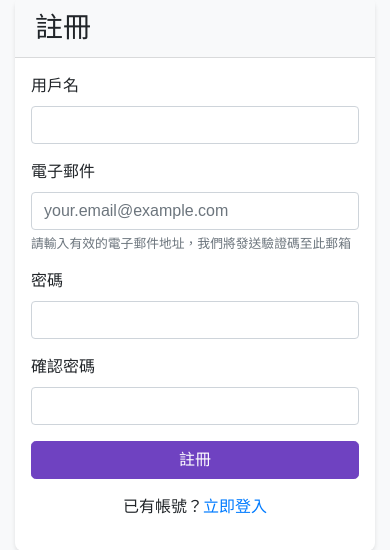
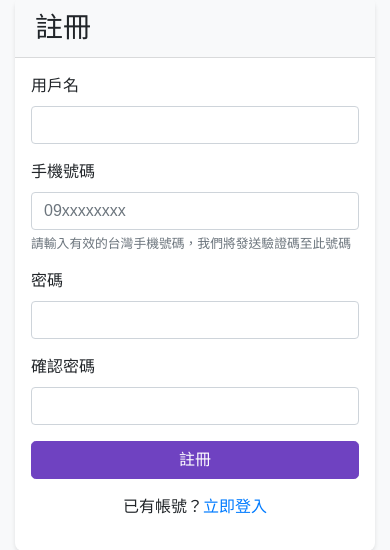
Before and after one commit to BenLin77/mantra_count, a Flask app: page /auth/register in a window 390 px wide. Shown: the part 81-631 px from the top of the page. Run offline with Flask 3, Linux system fonts and the light colour scheme; some libraries are stand-ins or nearby versions.

Commit message:
change email to phone

```diff
--- a/app/forms/auth.py
+++ b/app/forms/auth.py
@@ -16,9 +16,9 @@ class RegistrationForm(FlaskForm):
         DataRequired(message='請輸入用戶名'),
         Length(min=3, max=20, message='用戶名長度必須在3到20個字符之間')
     ])
-    email = StringField('電子郵件', validators=[
-        DataRequired(message='請輸入電子郵件'),
-        Email(message='請輸入有效的電子郵件地址')
+    phone = StringField('手機號碼', validators=[
+        DataRequired(message='請輸入手機號碼'),
+        Regexp(r'^09\d{8}$', message='請輸入有效的台灣手機號碼（格式：09xxxxxxxx）')
     ])
     password = PasswordField('密碼', validators=[
         DataRequired(message='請輸入密碼'),
@@ -36,11 +36,11 @@ class RegistrationForm(FlaskForm):
         if user is not None:
             raise ValidationError('該用戶名已被使用，請選擇其他用戶名')
 
-    def validate_email(self, email):
-        """驗證電子郵件是否已存在"""
-        user = User.query.filter_by(email=email.data).first()
+    def validate_phone(self, phone):
+        """驗證手機號碼是否已存在"""
+        user = User.query.filter_by(phone=phone.data).first()
         if user is not None:
-            raise ValidationError('該電子郵件已被註冊')
+            raise ValidationError('該手機號碼已被註冊')
 
 class VerificationForm(FlaskForm):
     """電子郵件驗證碼表單"""
@@ -52,9 +52,9 @@ class VerificationForm(FlaskForm):
 
 class ResetPasswordRequestForm(FlaskForm):
     """請求重設密碼表單"""
-    email = StringField('電子郵件', validators=[
-        DataRequired(message='請輸入電子郵件'),
-        Email(message='請輸入有效的電子郵件地址')
+    phone = StringField('手機號碼', validators=[
+        DataRequired(message='請輸入手機號碼'),
+        Regexp(r'^09\d{8}$', message='請輸入有效的台灣手機號碼（格式：09xxxxxxxx）')
     ])
     submit = SubmitField('發送驗證碼')
 
--- a/app/models/user.py
+++ b/app/models/user.py
@@ -7,7 +7,7 @@ from app import db, login
 class User(UserMixin, db.Model):
     id = db.Column(db.Integer, primary_key=True)
     username = db.Column(db.String(64), index=True, unique=True)
-    email = db.Column(db.String(120), index=True, unique=True)
+    phone = db.Column(db.String(20), index=True, unique=True)
     password_hash = db.Column(db.String(128))
     is_admin = db.Column(db.Boolean, default=False)
     is_verified = db.Column(db.Boolean, default=False)
--- a/app/routes/auth.py
+++ b/app/routes/auth.py
@@ -4,7 +4,7 @@ from app import db
 from app.models.user import User
 from app.forms.auth import (LoginForm, RegistrationForm, VerificationForm,
                           ResetPasswordRequestForm, ResetPasswordForm)
-from app.utils.email import send_verification_code
+from app.utils.sms import send_verification_code
 import sys
 import secrets
 from datetime import datetime, timedelta
@@ -50,13 +50,13 @@ def register():
 
     form = RegistrationForm()
     if form.validate_on_submit():
-        # 檢查用戶名和電子郵件是否已存在
+        # 檢查用戶名和手機號碼是否已存在
         if User.query.filter_by(username=form.username.data).first():
             flash('該用戶名已被使用', 'danger')
             return redirect(url_for('auth.register'))
 
-        if User.query.filter_by(email=form.email.data).first():
-            flash('該電子郵件已被註冊', 'danger')
+        if User.query.filter_by(phone=form.phone.data).first():
+            flash('該手機號碼已被註冊', 'danger')
             return redirect(url_for('auth.register'))
 
         # 生成驗證碼
@@ -66,23 +66,23 @@ def register():
         # 將用戶資料存儲在 session 中，而不是直接寫入資料庫
         session['pending_user'] = {
             'username': form.username.data,
-            'email': form.email.data,
+            'phone': form.phone.data,
             'password': form.password.data,  # 這裡存儲的是明文密碼，將在驗證成功後進行哈希處理
             'verification_code': verification_code,
             'verification_expires': verification_expires.timestamp()
         }
 
-        # 發送驗證碼電子郵件
-        send_verification_code(form.email.data, verification_code)
+        # 發送驗證碼簡訊
+        send_verification_code(form.phone.data, verification_code)
 
-        flash('請輸入您收到的驗證碼完成電子郵件驗證', 'success')
+        flash('請輸入您收到的驗證碼完成手機號碼驗證', 'success')
         return redirect(url_for('auth.verify', username=form.username.data))
 
     return render_template('auth/register.html', title='註冊', form=form)
 
 @bp.route('/verify/<username>', methods=['GET', 'POST'])
 def verify(username):
-    """電子郵件驗證視圖"""
+    """手機號碼驗證視圖"""
     if current_user.is_authenticated and current_user.is_verified:
         return redirect(url_for('main.index'))
 
@@ -102,7 +102,7 @@ def verify(username):
             # 驗證成功，創建新用戶並寫入資料庫
             user = User(
                 username=pending_user.get('username'),
-                email=pending_user.get('email'),
+                phone=pending_user.get('phone'),
                 is_verified=True
             )
             user.set_password(pending_user.get('password'))
@@ -118,7 +118,7 @@ def verify(username):
         else:
             flash('驗證碼無效或已過期', 'danger')
 
-    return render_template('auth/verify.html', title='驗證電子郵件', form=form, username=username)
+    return render_template('auth/verify.html', title='驗證手機號碼', form=form, username=username)
 
 @bp.route('/resend_code/<username>')
 def resend_code(username):
@@ -139,9 +139,9 @@ def resend_code(username):
     session['pending_user'] = pending_user
 
     # 發送新的驗證碼
-    send_verification_code(pending_user.get('email'), verification_code)
+    send_verification_code(pending_user.get('phone'), verification_code)
 
-    flash('新的驗證碼已發送至您的電子郵件', 'info')
+    flash('新的驗證碼已發送至您的手機', 'info')
     return redirect(url_for('auth.verify', username=username))
 
 @bp.route('/reset_password_request', methods=['GET', 'POST'])
@@ -152,30 +152,30 @@ def reset_password_request():
 
     form = ResetPasswordRequestForm()
     if form.validate_on_submit():
-        user = User.query.filter_by(email=form.email.data).first()
+        user = User.query.filter_by(phone=form.phone.data).first()
 
         if user:
             # 生成驗證碼
             verification_code = user.generate_verification_code()
             db.session.commit()
 
-            # 發送驗證碼電子郵件
-            send_verification_code(user.email, verification_code)
+            # 發送驗證碼簡訊
+            send_verification_code(user.phone, verification_code)
 
-            flash('驗證碼已發送至您的電子郵件，請查收', 'info')
-            return redirect(url_for('auth.reset_password', email=user.email))
+            flash('驗證碼已發送至您的手機，請查收', 'info')
+            return redirect(url_for('auth.reset_password', phone=user.phone))
         else:
-            flash('找不到該電子郵件地址的用戶', 'danger')
+            flash('找不到該手機號碼的用戶', 'danger')
 
     return render_template('auth/reset_password_request.html', title='重設密碼', form=form)
 
-@bp.route('/reset_password/<email>', methods=['GET', 'POST'])
-def reset_password(email):
+@bp.route('/reset_password/<phone>', methods=['GET', 'POST'])
+def reset_password(phone):
     """重設密碼視圖"""
     if current_user.is_authenticated:
         return redirect(url_for('main.index'))
 
-    user = User.query.filter_by(email=email).first_or_404()
+    user = User.query.filter_by(phone=phone).first_or_404()
     form = ResetPasswordForm()
 
     if form.validate_on_submit():
--- a/app/templates/auth/register.html
+++ b/app/templates/auth/register.html
@@ -18,10 +18,10 @@
                         {% endfor %}
                     </div>
                     <div class="form-group">
-                        {{ form.email.label }}
-                        {{ form.email(class="form-control", placeholder="your.email@example.com") }}
-                        <small class="form-text text-muted">請輸入有效的電子郵件地址，我們將發送驗證碼至此郵箱</small>
-                        {% for error in form.email.errors %}
+                        {{ form.phone.label }}
+                        {{ form.phone(class="form-control", placeholder="09xxxxxxxx") }}
+                        <small class="form-text text-muted">請輸入有效的台灣手機號碼，我們將發送驗證碼至此號碼</small>
+                        {% for error in form.phone.errors %}
                         <small class="text-danger">{{ error }}</small>
                         {% endfor %}
                     </div>
--- a/app/templates/auth/verify.html
+++ b/app/templates/auth/verify.html
@@ -5,10 +5,10 @@
     <div class="col-md-6">
         <div class="card">
             <div class="card-header">
-                <h3 class="mb-0">電子郵件驗證</h3>
+                <h3 class="mb-0">手機號碼驗證</h3>
             </div>
             <div class="card-body">
-                <p>我們已向您的電子郵件地址發送了驗證碼，請輸入以完成註冊。</p>
+                <p>我們已向您的手機號碼發送了驗證碼，請輸入以完成註冊。</p>
                 <form method="post" action="">
                     {{ form.hidden_tag() }}
                     <div class="form-group">
```
Also changed, not shown: app/templates/auth/reset_password_request.html (+4 -4 lines), migrations/versions/7ff27c221dc5_change_email_to_phone_for_user_.py (added, +38 -0 lines).
